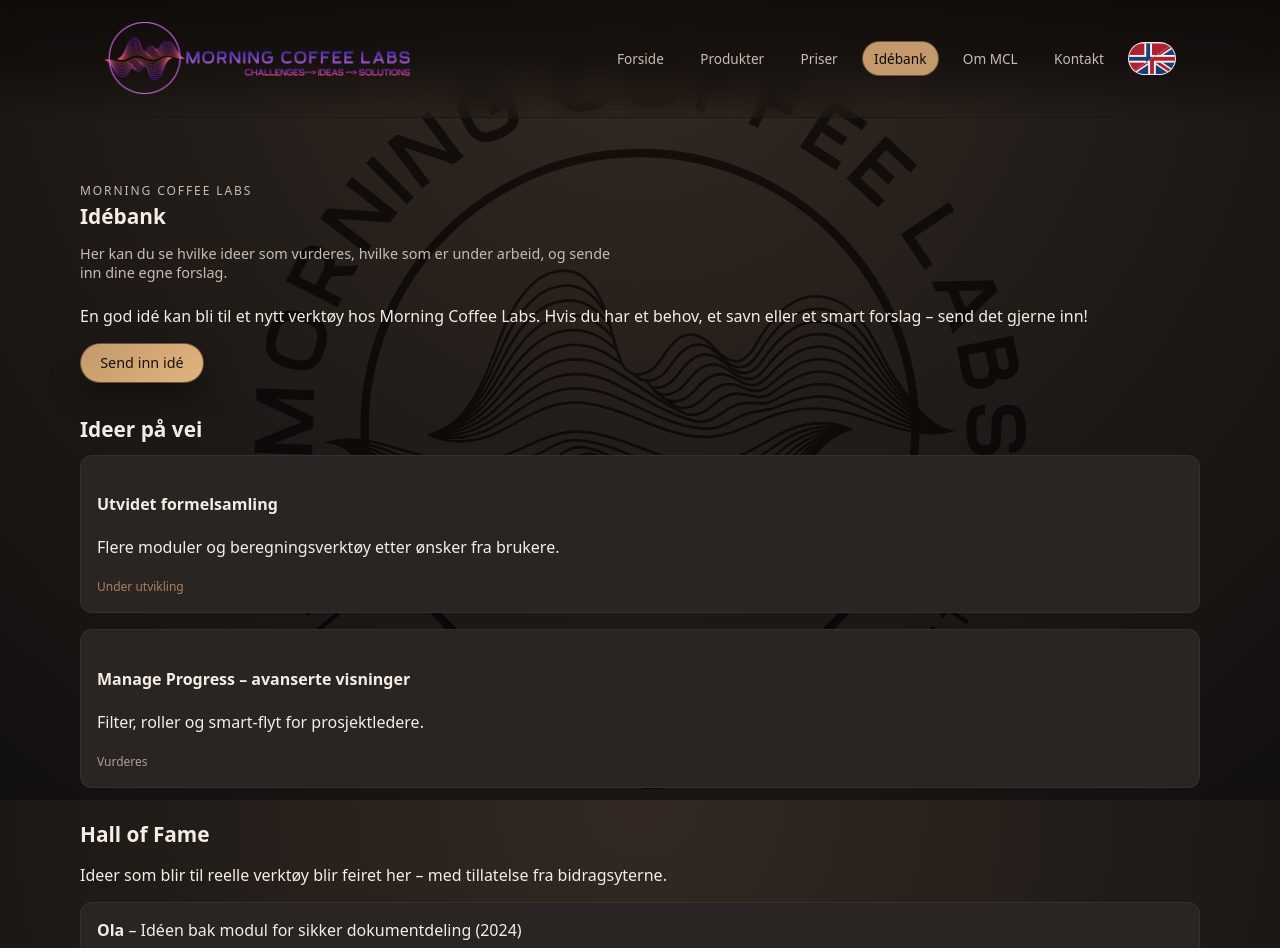
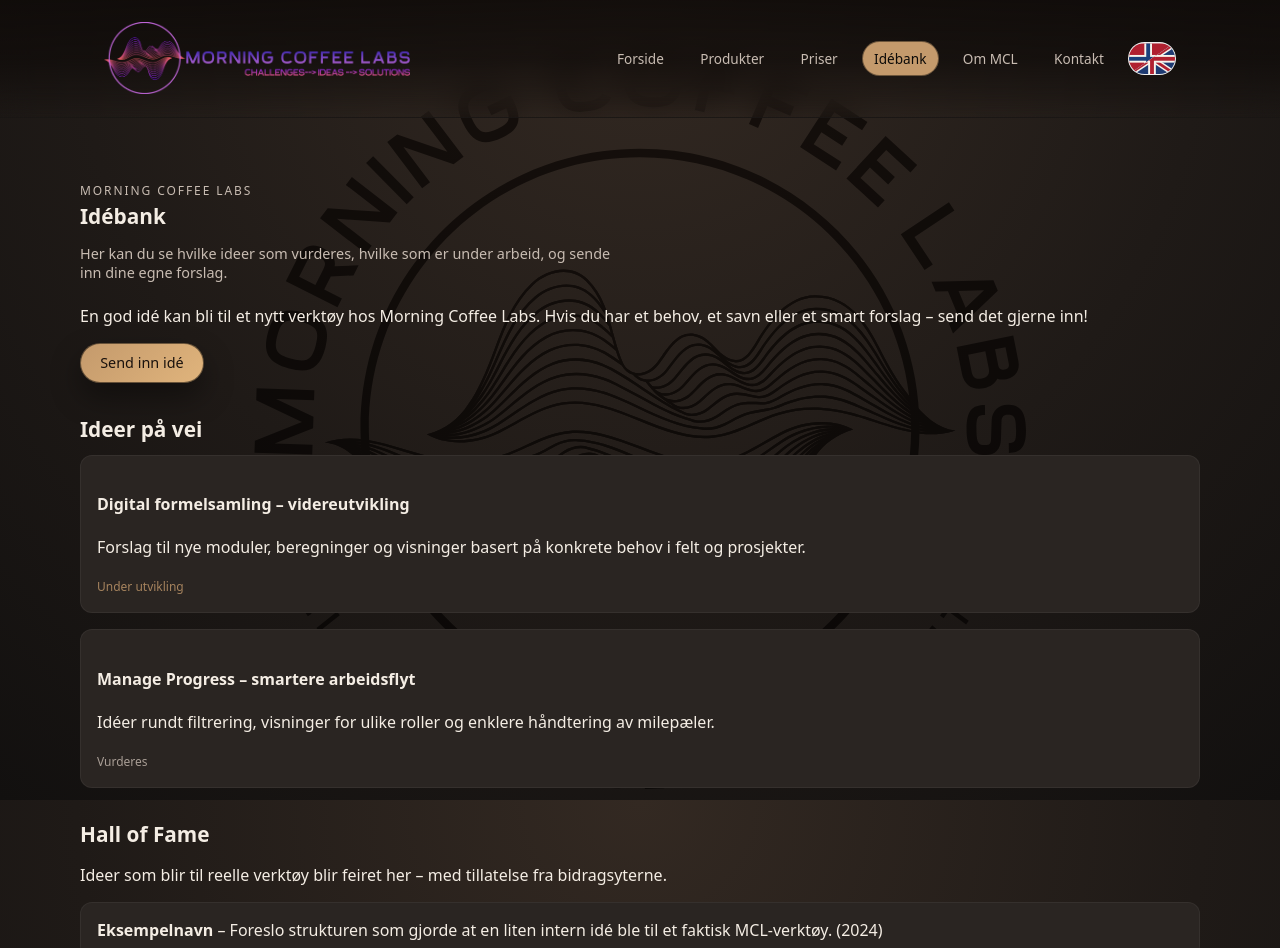
Before and after one commit to Tony-MCL/website_V2, a Next.js app: page /idebank in a window 1280 px wide. Shown: the top 948 px of the page. Built offline with nearby package versions, Linux system fonts and the light colour scheme.

Commit message:
Update ideas.ts

```diff
--- a/app/idebank/ideas.ts
+++ b/app/idebank/ideas.ts
@@ -1,10 +1,12 @@
 // app/idebank/ideas.ts
+
+export type IdeaStatus = "pending" | "in-progress" | "released";
 
 export type Idea = {
   id: string;
   title: string;
   description?: string;
-  status: "pending" | "in-progress" | "released";
+  status: IdeaStatus;
 };
 
 export type HallOfFameEntry = {
@@ -16,22 +18,25 @@
 export const ideaPipeline: Idea[] = [
   {
     id: "formula-library",
-    title: "Utvidet formelsamling",
-    description: "Flere moduler og beregningsverktøy etter ønsker fra brukere.",
+    title: "Digital formelsamling – videreutvikling",
+    description:
+      "Forslag til nye moduler, beregninger og visninger basert på konkrete behov i felt og prosjekter.",
     status: "in-progress"
   },
   {
-    id: "progress-upgrade",
-    title: "Manage Progress – avanserte visninger",
-    description: "Filter, roller og smart-flyt for prosjektledere.",
+    id: "manage-progress-flow",
+    title: "Manage Progress – smartere arbeidsflyt",
+    description:
+      "Idéer rundt filtrering, visninger for ulike roller og enklere håndtering av milepæler.",
     status: "pending"
   }
 ];
 
 export const hallOfFame: HallOfFameEntry[] = [
   {
-    name: "Ola",
-    contribution: "Idéen bak modul for sikker dokumentdeling",
+    name: "Eksempelnavn",
+    contribution:
+      "Foreslo strukturen som gjorde at en liten intern idé ble til et faktisk MCL-verktøy.",
     year: 2024
   }
 ];
```
